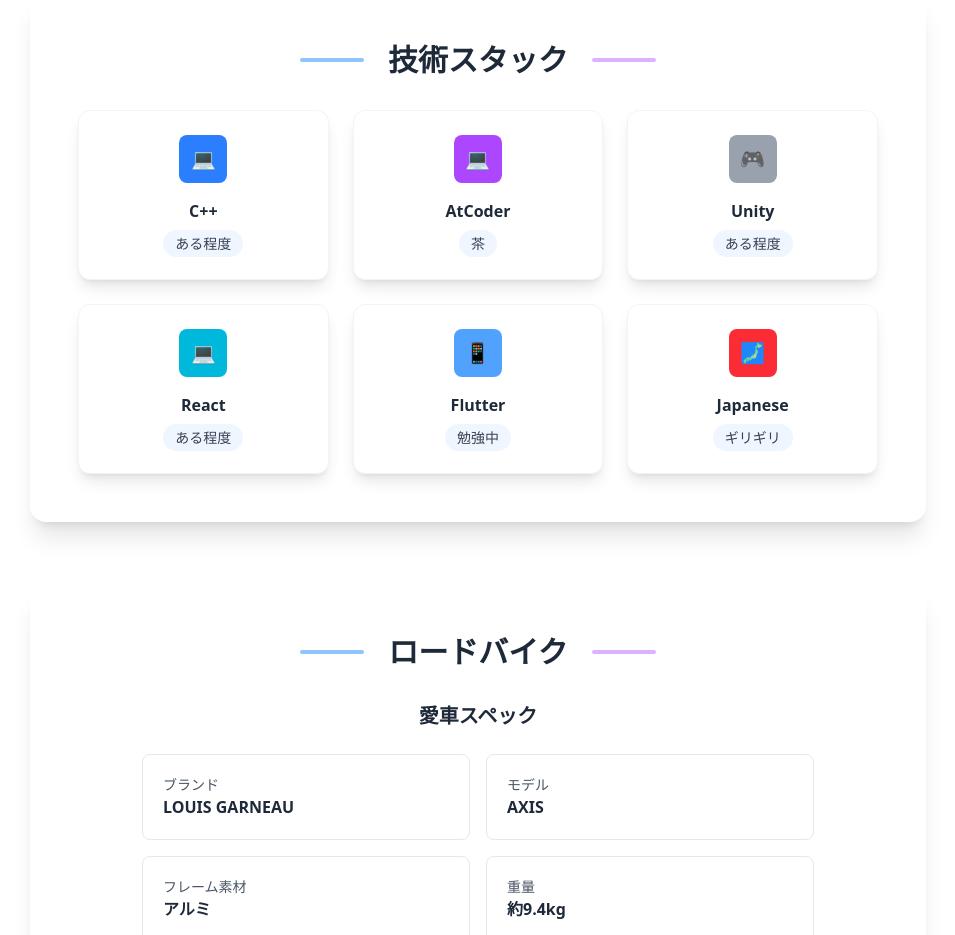
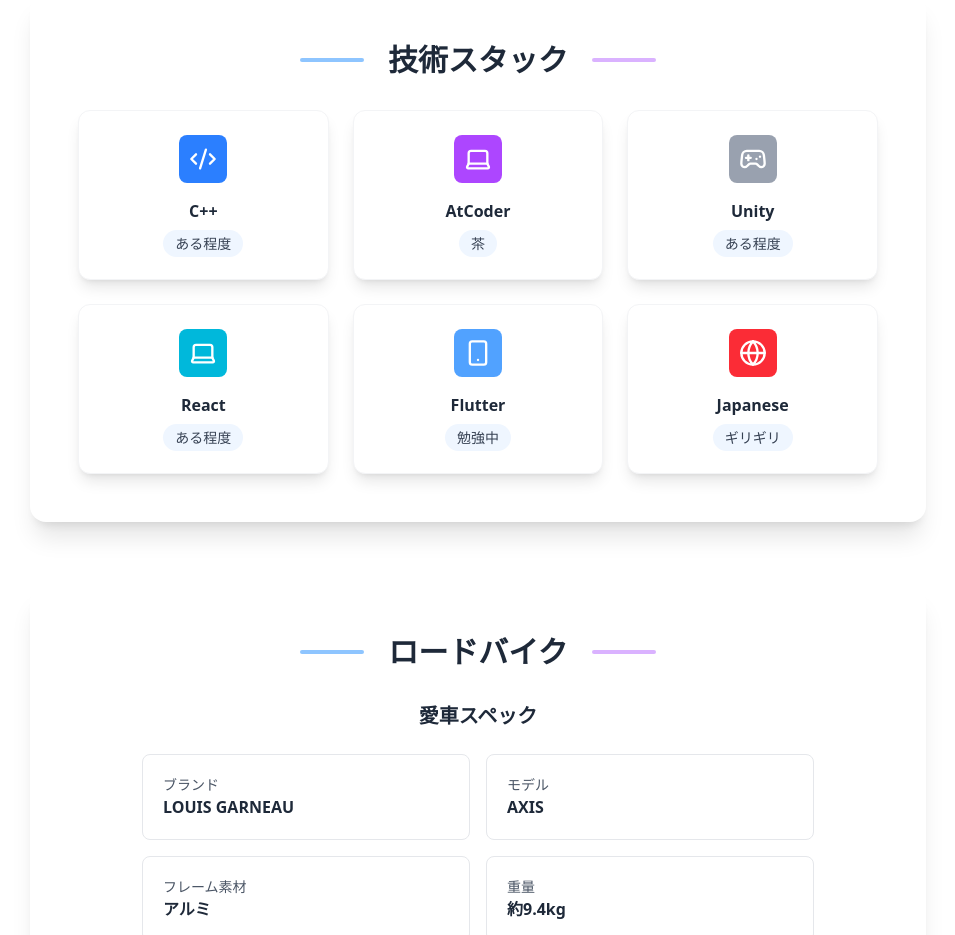
Before and after one commit to KabutoEbi/KabutoWebi, a React (Vite) app: page /about in a window 1280 px wide. Shown: the part 1640-2575 px from the top of the page, without its empty margins (162-1117 px from the left). Built offline with nearby package versions, Linux system fonts and the light colour scheme.

Commit message:
update TechStack

```diff
--- a/src/components/TechStack.jsx
+++ b/src/components/TechStack.jsx
@@ -1,13 +1,14 @@
 import React from "react";
+import { Laptop, Gamepad2, Smartphone, Globe, Code2 } from "lucide-react";
 
 const TechStack = () => {
     const skills = [
-        { tech: "C++", level: "ある程度", color: "bg-blue-500", icon: "💻" },
-        { tech: "AtCoder", level: "茶", color: "bg-purple-500", icon: "💻" },
-        { tech: "Unity", level: "ある程度", color: "bg-gray-400", icon: "🎮" },
-        { tech: "React", level: "ある程度", color: "bg-cyan-500", icon: "💻" },
-        { tech: "Flutter", level: "勉強中", color: "bg-blue-400", icon: "📱" },
-        { tech: "Japanese", level: "ギリギリ", color: "bg-red-500", icon: "🗾" }
+        { tech: "C++", level: "ある程度", color: "bg-blue-500", icon: <Code2 size={28} /> },
+        { tech: "AtCoder", level: "茶", color: "bg-purple-500", icon: <Laptop size={28} /> },
+        { tech: "Unity", level: "ある程度", color: "bg-gray-400", icon: <Gamepad2 size={28} /> },
+        { tech: "React", level: "ある程度", color: "bg-cyan-500", icon: <Laptop size={28} /> },
+        { tech: "Flutter", level: "勉強中", color: "bg-blue-400", icon: <Smartphone size={28} /> },
+        { tech: "Japanese", level: "ギリギリ", color: "bg-red-500", icon: <Globe size={28} /> }
     ];
 
     return (
```
